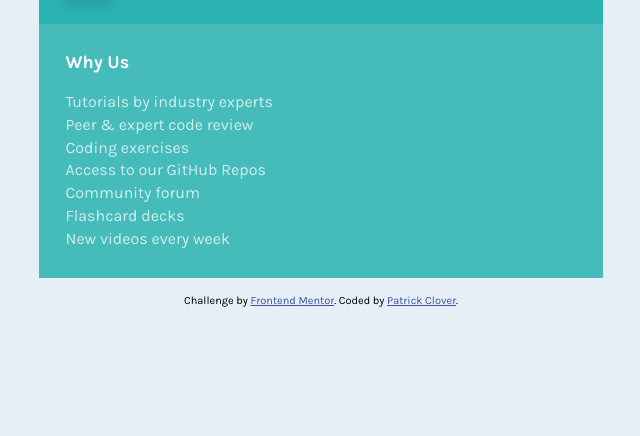
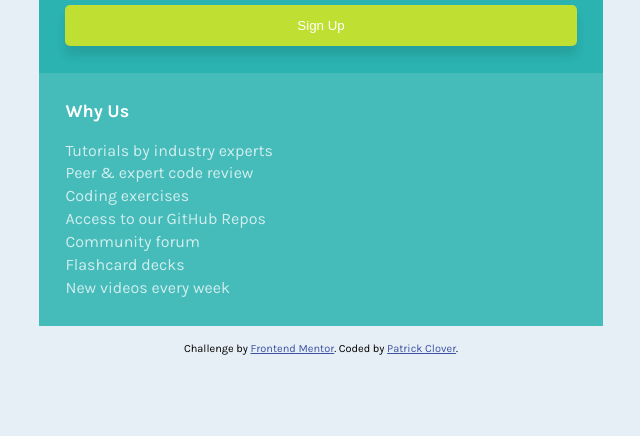
Before and after one commit to pcloverdevelopment/single-price-grid-component, a plain HTML site: page index.html in a window 1280 px wide. Shown: the part 364-800 px from the top of the page, without its empty margins (319-959 px from the left). Drawn offline with Linux system fonts and the light colour scheme.

Commit message:
cleaned up monthly subscription section

```diff
--- a/styles.css
+++ b/styles.css
@@ -76,6 +76,7 @@ section p {
   font-size: 1em;
   line-height: 1.625em;
   color: #fff;
+  margin-bottom: 1.625em;
 }
 
 section button {
@@ -84,6 +85,8 @@ section button {
   background-color: #c0df33;
   color: #fff;
   box-shadow: 0 10px 10px 0 rgba(0, 0, 0, 0.1);
+  padding: 1em;
+  width: 100%;
 }
 
 /* aside styling */
```
